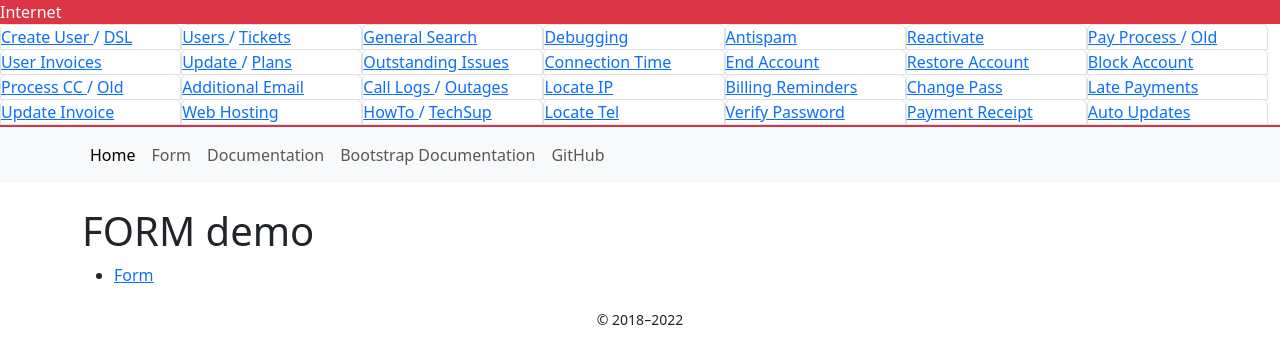
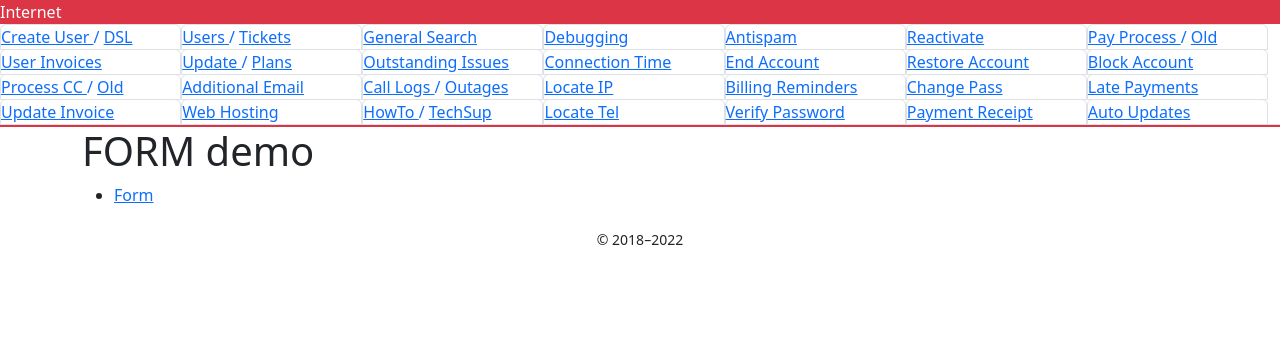
Before and after one commit to diktala/flask_crud_bootstrap, a Flask app: page / in a window 1280 px wide. Shown: the top 364 px of the page. Run offline with Flask 2, Linux system fonts and the light colour scheme; some libraries are stand-ins or nearby versions.

Commit message:
remove navbar from base.html

```diff
--- a/templates/base.html
+++ b/templates/base.html
@@ -5,7 +5,7 @@
 <head>
     <meta charset="utf-8">
     <meta name="viewport" content="width=device-width, initial-scale=1, shrink-to-fit=no">
-    <title>Bootstrap-Flask Demo Application</title>
+    <title>User Update</title>
     <link rel="icon" href="{{ url_for('static', filename='favicon.ico') }}">
     {{ bootstrap.load_css() }}
     <style>
@@ -24,24 +24,6 @@
 <body>
     <div class="text-white font-weight-bold bg-danger">Internet</div>
     {% include 'topmenu.html' %}
-    <nav class="navbar navbar-expand-lg navbar-light bg-light mb-4">
-        <div class="container">
-        <button class="navbar-toggler" type="button" data-bs-toggle="collapse" data-bs-target="#navbarSupportedContent"
-                aria-controls="navbarSupportedContent" aria-expanded="false" aria-label="Toggle navigation">
-            <span class="navbar-toggler-icon"></span>
-        </button>
-        <div class="collapse navbar-collapse" id="navbarSupportedContent">
-            <ul class="navbar-nav mr-auto">
-                {{ render_nav_item('index', 'Home') }}
-                {{ render_nav_item('test_form', 'Form') }}
-                <li class="nav-item"><a class="nav-link" href="https://bootstrap-flask.readthedocs.io/" target="_blank">Documentation</a></li>
-                <li class="nav-item"><a class="nav-link" href="https://getbootstrap.com/docs/5.1/getting-started/introduction/" target="_blank">Bootstrap Documentation</a></li>
-                <li class="nav-item"><a class="nav-link" href="https://github.com/helloflask/bootstrap-flask" target="_blank">GitHub</a></li>
-            </ul>
-        </div>
-        </div>
-    </nav>
-
     <main class="container">
         {{ render_messages(container=False, dismissible=True, dismiss_animate=True) }}
         {% block content %}{% endblock %}
```
